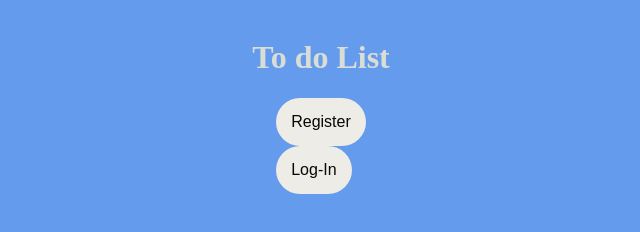
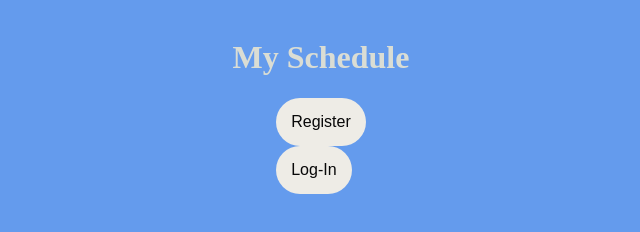
Before and after one commit to Smileygit/todoProject, a website: page public/index.html in a window 1280 px wide. Shown: the whole page, without its empty margins (319-959 px from the left). Drawn offline with Linux system fonts and the light colour scheme.

Commit message:
homepage title

```diff
--- a/public/index.html
+++ b/public/index.html
@@ -11,7 +11,8 @@
     <!----------- HTML-elements -------------->
 
     <div class="container">
-        <h1 id = "title">To do List</h1>
+        <h1 id = "title">My Schedule</h1>
+
         <div>
 
             <div class="createuser">
```
